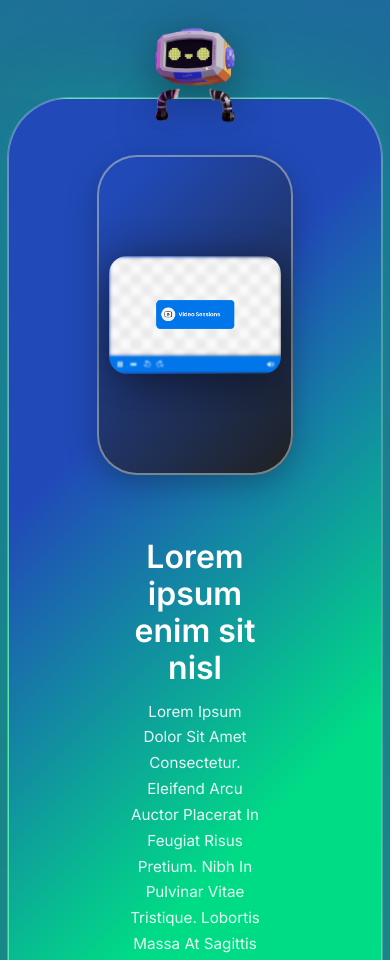
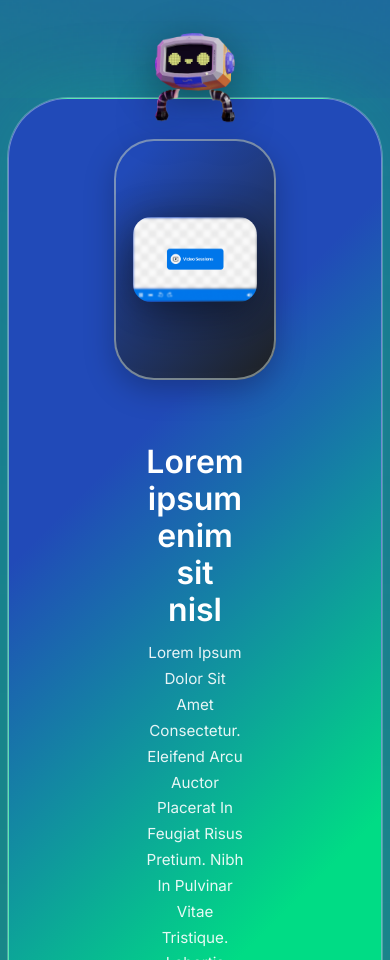
Before and after one commit to AyaHelal/Meetza-front-end, a React (Create React App) app: page / in a window 390 px wide. Shown: the part 1040-2000 px from the top of the page. Built offline with nearby package versions, Linux system fonts and the light colour scheme.

Commit message:
edit design in landing and any user can login

```diff
--- a/src/components/FeatureCard/FeatureCard.css
+++ b/src/components/FeatureCard/FeatureCard.css
@@ -160,9 +160,14 @@
 /* Two-column content variant */
 .feature-content.two-col {
   display: grid;
-  grid-template-columns: 1.1fr 1fr;
+  grid-template-columns: 1fr 1fr;
+  gap: 4rem;
   align-items: center;
-  gap: clamp(16px, 3vw, 36px);
+  width: 100%;
+  max-width: 1400px;
+  margin: 0 auto;
+  padding: 0 2rem;
+  box-sizing: border-box;
 }
 
 .feature-col { display: flex; flex-direction: column; justify-content: center; }
@@ -191,7 +196,17 @@
   border-radius: 40px;
   padding: clamp(12px, 1.6vw, 22px);
   min-height: clamp(320px, 44vw, 600px);
-  margin-bottom: 3rem;
+  max-height: 600px;
+  margin: 0 auto;
+  position: relative;
+  background: linear-gradient(135deg, #214AB8 11%, #1F2120 100%);
+      box-shadow: inset 0 0 0 2px rgba(181, 194, 189, 0.6), 0 10px 30px rgba(0, 0, 0, 0.25);
+  display: flex;
+  align-items: center;
+  justify-content: center;
+  overflow: hidden;
+  width: 100%;
+  max-width: 800px;
 }
 
 /* Make the video image larger within its surface */
@@ -219,10 +234,27 @@
   margin: 0;
 }
 
+/* Default center image styles */
 .feature-center-img {
-  width: clamp(240px, 20vw, 340px);
+  width: 100%;
+  max-width: 100%;
   height: auto;
+  max-height: 400px;
+  object-fit: contain;
   border-radius: 15px;
+  margin: 0 auto;
+  display: block;
+}
+
+/* Specific styles for calendar image */
+.feature-center-img[src*="calender.png"] {
+  max-height: 300px;
+  padding: 1rem 0;
+}
+
+/* Adjust layout for the calendar card */
+.feature-card:has(.feature-center-img[src*="calender.png"]) .feature-inner {
+  padding: 1rem 0;
 }
 
 .feature-text {
@@ -243,13 +275,36 @@
 }
 
 @media (max-width: 992px) {
+  .layout-video .feature-center-img {
+    width: 90%;
+    max-width: 550px;
+    height: auto;
+    border-radius: 18px;
+    box-shadow: 0 18px 48px rgba(0, 0, 0, 0.35), 0 0 36px rgba(0, 0, 0, 0.25);
+}
+  .layout-video .media-surface {
+  border-radius: 40px;
+  padding: clamp(12px, 1.6vw, 22px);
+  min-height: clamp(241px, 44vw, 600px);
+  max-height: 600px;
+  margin: 0 auto;
+  position: relative;
+  background: linear-gradient(135deg, #214AB8 11%, #1F2120 100%);
+      box-shadow: inset 0 0 0 2px rgba(181, 194, 189, 0.6), 0 10px 30px rgba(0, 0, 0, 0.25);
+  display: flex;
+  align-items: center;
+  justify-content: center;
+  overflow: hidden;
+  width: 100%;
+  max-width: 800px;
+}
   .layout-video .feature-content.two-col { grid-template-columns: 1fr; }
   .layout-video .feature-col-left { order: -1; }
   .layout-video .top-body {
   top: -20px;
 }
 .layout-video .top-figure{
-  top: -70px;
+  top: -65px;
 }
   .feature-inner { flex-direction: column; }
   .figure { width: clamp(110px, 32vw, 170px); bottom: -6px; }
@@ -262,6 +317,10 @@
 
 
 @media (min-width: 992px) {
+  /* Adjust calendar image for larger screens */
+  .feature-center-img[src*="calender.png"] {
+    max-height: 500px;
+  }
   .feature-card { height: 712px; margin: 3rem 0;  }
   .feature-frame { height: calc(100% - 90px); min-height: unset; }
   .layout-boy .feature-text h2,
@@ -276,7 +335,12 @@
   .layout-boy .feature-content.two-col { align-items: center; grid-template-columns: 1.2fr 1fr; }
   .layout-boy .media-surface { min-height: clamp(360px, 40vw, 560px); padding: 24px; }
   .layout-video .feature-inner { min-height: clamp(520px, 54vw, 680px); display: flex; align-items: center; }
-
+  .figure-right {
+        right: -48px;
+        top: 235px;
+        height: 439px;
+        width: 293px;
+    }
 }
 
 
--- a/src/components/Footer/Footer.css
+++ b/src/components/Footer/Footer.css
@@ -121,7 +121,7 @@
 
 
 @media (max-width: 575.98px) {
-  .footer-inner { flex-direction: column; gap: 1rem; }
+  .footer-inner { flex-direction: column; gap: 1rem; padding-left: 2.4rem}
   .footer-links { grid-template-columns: repeat(2, 1fr); }
 
   .footer-section {
@@ -149,6 +149,11 @@
   .footer-line { margin-top: 2rem; }
 
   .fl { flex-direction: column; gap: 0.75rem; }
+  .footer-logo-container {
+    padding: 1.5rem 1rem;
+    text-align: start;
+    width: 100%;
+}
 }
 
 @media (min-width: 576px) and (max-width: 767.98px) {
--- a/src/components/Landing/HeroSection.js
+++ b/src/components/Landing/HeroSection.js
@@ -38,14 +38,14 @@ export default function HeroSection() {
                 </motion.h1>
                 <motion.p className="lead mt-4 mb-5" variants={item}>Your gate to new experience and the one to organize</motion.p>
                 <motion.div className="hero-buttons d-flex justify-content-center" style={{ gap: '24px' }} variants={item}>
-                    <motion.button whileHover={{ scale: 1.04 }} whileTap={{ scale: 0.98 }} className="btn btn-lg btn-success mt-3 px-5 rounded-3 py-2"
+                    <motion.button whileHover={{ scale: 1.04 }} whileTap={{ scale: 0.98 }} className="btn btn-lg btn-outline-light mt-3 px-5 rounded-3 py-2"
                         style={{ backgroundColor: "#00DC85", border: "none", fontSize: '18px' }}
                         onClick={() => navigate('/signup')}
-                    >Member</motion.button>
+                    >Home</motion.button>
                     <motion.button whileHover={{ scale: 1.04 }} whileTap={{ scale: 0.98 }} className="btn btn-lg btn-outline-light mt-3 px-5 rounded-3 py-2"
                         style={{ backgroundColor: "#0076EA", border: "none", fontSize: '18px' }}
                         onClick={() => { window.location.href = 'https://meetza-front-end-admin.vercel.app/signup'; }}
-                    >Administrative</motion.button>
+                    >Dashboard</motion.button>
                 </motion.div>
             </motion.div>
         </div>
--- a/src/pages/SignUp/SignUp.js
+++ b/src/pages/SignUp/SignUp.js
@@ -19,7 +19,8 @@ const SignUp = () => {
         username: '',
         email: '',
         password: '',
-        confirmPassword: ''
+        confirmPassword: '',
+        role: ''
     });
 
     const [errors, setErrors] = useState({});
@@ -31,7 +32,7 @@ const SignUp = () => {
         const { name, value, type, checked } = e.target;
         setFormData(prev => ({
             ...prev,
-            [name]: type === 'checkbox' ? checked : value
+            [name]: type === 'radio' ? value : (type === 'checkbox' ? checked : value)
         }));
 
         // simple validation for username + confirm password
@@ -68,7 +69,7 @@ const SignUp = () => {
                 name: formData.username,
                 email: formData.email,
                 password: formData.password,
-                role: "Member",
+                role: formData.role, // Use the selected role
             };
 
             const response = await signup(userData);
@@ -200,6 +201,37 @@ const SignUp = () => {
                             )}
                         </div>
                     )}
+                    {/* Role Selection */}
+                            <div className="d-flex justify-content-between px-2 py-2">
+                                <div className="form-check">
+                                    <input
+                                        className="form-check-input"
+                                        type="radio"
+                                        name="role"
+                                        id="memberRole"
+                                        value="Member"
+                                        checked={formData.role === 'Member'}
+                                        onChange={handleInputChange}
+                                    />
+                                    <label className="form-check-label ms-2" htmlFor="memberRole">
+                                        Member
+                                    </label>
+                                </div>
+                                <div className="form-check">
+                                    <input
+                                        className="form-check-input"
+                                        type="radio"
+                                        name="role"
+                                        id="adminRole"
+                                        value="Administrator"
+                                        checked={formData.role === 'Administrator'}
+                                        onChange={handleInputChange}
+                                    />
+                                    <label className="form-check-label ms-2" htmlFor="adminRole">
+                                        Administrator
+                                    </label>
+                                </div>
+                            </div>
 
                     <Button
                         type="submit"
--- a/src/pages/VerifyEmail/VerifyEmailCode.js
+++ b/src/pages/VerifyEmail/VerifyEmailCode.js
@@ -141,7 +141,7 @@ export default function VerifyEmailCode() {
                 <div className="w-100 d-flex flex-column align-items-center text-center justify-content-center p-2">
                     {/* Logo */}
                     <motion.div
-                        className="mb-0"
+                        className="mb-5"
                         initial={{ opacity: 0, scale: 0.8 }}
                         animate={{ opacity: 1, scale: 1 }}
                         transition={{ duration: 0.5, delay: 0.1 }}
```
Also changed, not shown: public/assets/calender.png.
